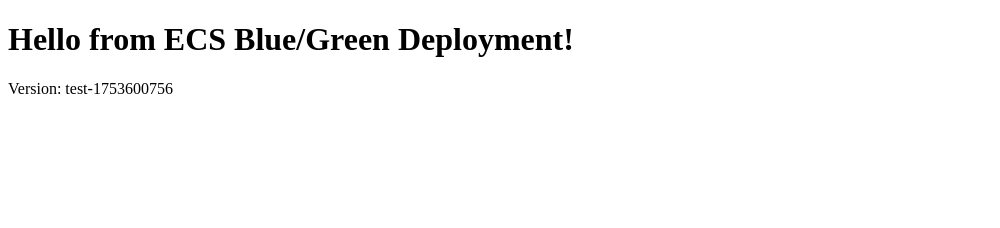
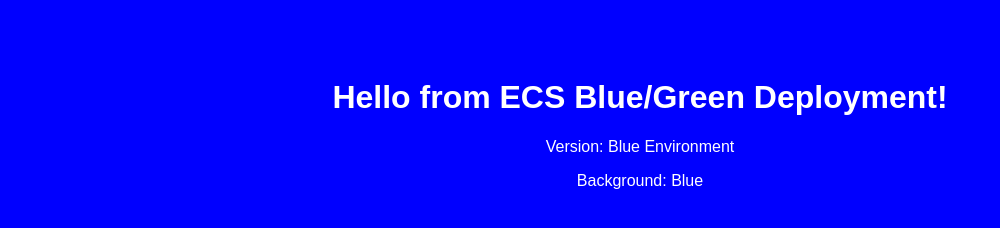
Before and after one commit to takyafumin/sample-aws-ecs-blue-green-deploy, a plain HTML site: page index.html in a window 1280 px wide. Shown: the whole page, without its empty margins (0-1000 px from the left). Drawn offline with Linux system fonts and the light colour scheme.

Commit message:
index.htmlのバージョン情報を更新し、背景色を青に設定。デプロイメントサンプルの表示を改善。

```diff
--- a/index.html
+++ b/index.html
@@ -2,9 +2,21 @@
 <html>
 <head>
     <title>ECS Blue/Green Deploy Sample</title>
+    <style>
+        body {
+            background-color: blue;
+            color: white;
+            font-family: Arial, sans-serif;
+            text-align: center;
+            padding: 50px;
+        }
+        /* 将来的にgreenに変更可能 */
+        /* background-color: green; */
+    </style>
 </head>
 <body>
     <h1>Hello from ECS Blue/Green Deployment!</h1>
-    <p>Version: test-1753600756</p>
+    <p>Version: Blue Environment</p>
+    <p>Background: Blue</p>
 </body>
 </html>
```
